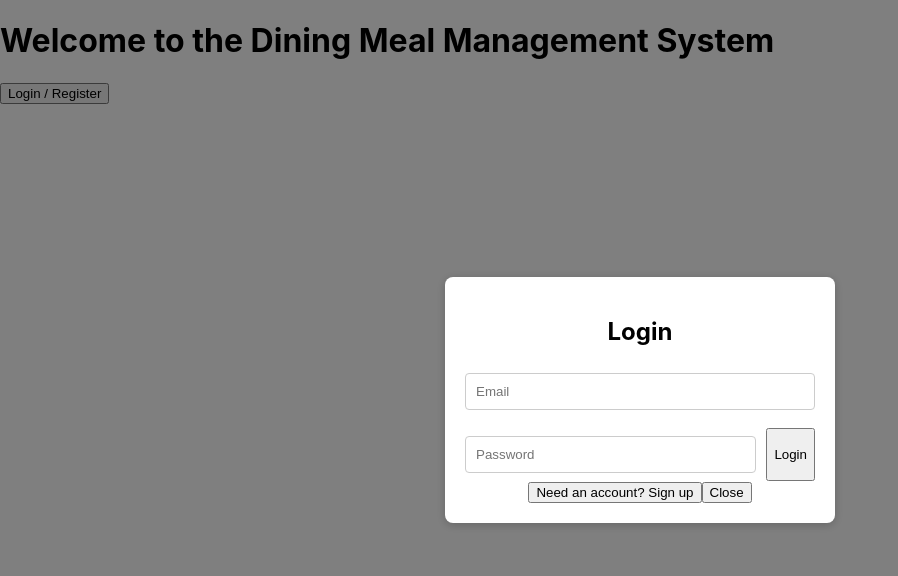
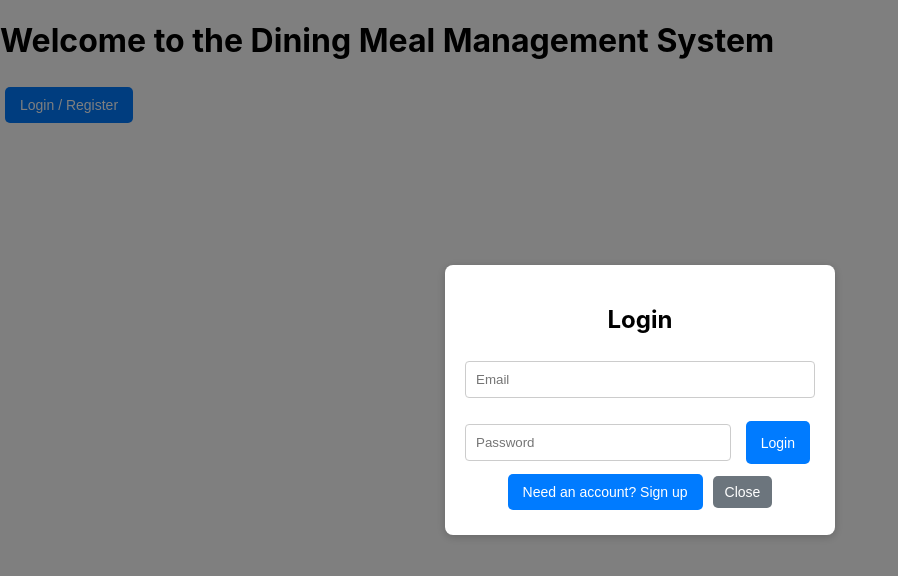
Before and after one commit to aryputh/dining-meal-management-system, a React (Create React App) app in the folder frontend/: page / in a window 1280 px wide. Both pictures are taken after a click on the button "Login / Register". Shown: the top 576 px of the page, without its empty margins (0-898 px from the left). Built offline with nearby package versions, Linux system fonts and the light colour scheme; no server answers.

Commit message:
added styling to existing buttons

```diff
--- a/frontend/src/components/AuthPopup.js
+++ b/frontend/src/components/AuthPopup.js
@@ -89,12 +89,12 @@ const AuthPopup = ({ setUser, closePopup }) => {
                     )}
                     <input type="email" placeholder="Email" value={email} onChange={(e) => setEmail(e.target.value)} required />
                     <input type="password" placeholder="Password" value={password} onChange={(e) => setPassword(e.target.value)} required />
-                    <button type="submit" disabled={loading}>{isSignUp ? "Sign Up" : "Login"}</button>
+                    <button className="primary-btn" type="submit" disabled={loading}>{isSignUp ? "Sign Up" : "Login"}</button>
                 </form>
-                <button onClick={() => setIsSignUp(!isSignUp)}>
+                <button className="primary-btn" onClick={() => setIsSignUp(!isSignUp)}>
                     {isSignUp ? "Already have an account? Log in" : "Need an account? Sign up"}
                 </button>
-                <button onClick={closePopup}>Close</button>
+                <button className="secondary-btn" onClick={closePopup}>Close</button>
             </div>
         </div>
     );
--- a/frontend/src/pages/Welcome.js
+++ b/frontend/src/pages/Welcome.js
@@ -7,7 +7,7 @@ const Welcome = ({ setUser }) => {
     return (
         <div>
             <h1>Welcome to the Dining Meal Management System</h1>
-            <button onClick={() => setShowPopup(true)}>Login / Register</button>
+            <button className="primary-btn" onClick={() => setShowPopup(true)}>Login / Register</button>
             {showPopup && <AuthPopup setUser={setUser} closePopup={() => setShowPopup(false)} />}
         </div>
     );
```
